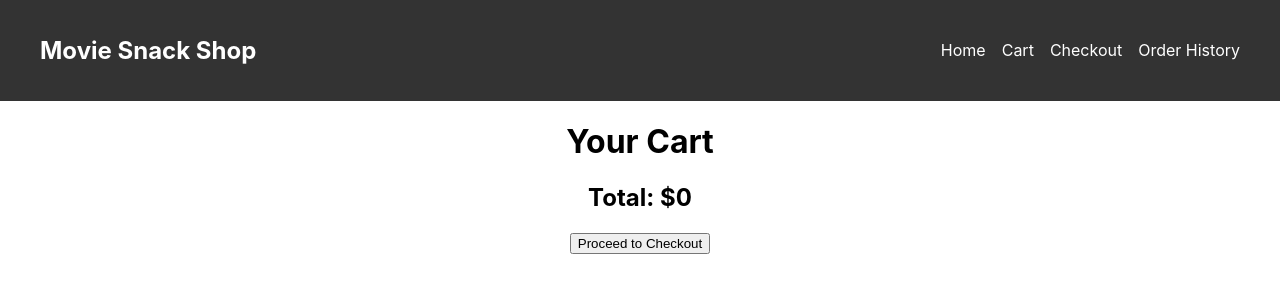
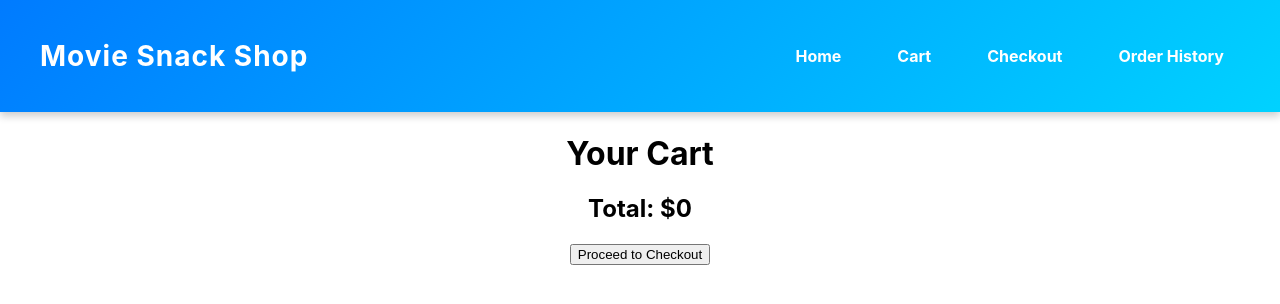
Before and after one commit to Salkaeni/Cineflix-app, a React (Create React App) app in the folder my-movie-snack-shop/: page /cart in a window 1280 px wide. Shown: the top 304 px of the page. Built offline with nearby package versions, Linux system fonts and the light colour scheme.

Commit message:
styled the navbar

```diff
--- a/my-movie-snack-shop/src/App.css
+++ b/my-movie-snack-shop/src/App.css
@@ -2,9 +2,10 @@
   text-align: center;
 }
 .navbar {
-  background: #333;
-  color: white;
+  background: linear-gradient(135deg, #007bff, #00d2ff);
+  color: #fff;
   padding: 1rem;
+  box-shadow: 0 4px 8px rgba(0, 0, 0, 0.2);
 }
 
 .container {
@@ -15,21 +16,42 @@
   align-items: center;
 }
 
+.logo {
+  font-size: 1.75rem;
+  font-weight: bold;
+  letter-spacing: 1px;
+}
 
 .nav-links {
   list-style: none;
   display: flex;
-  gap: 1rem;
+  gap: 1.5rem;
+}
+
+.nav-links li {
+  margin: 0;
 }
 
 .nav-links a {
-  color: white;
+  color: #fff;
   text-decoration: none;
+  padding: 0.5rem 1rem;
+  border-radius: 5px;
+  font-size: 1rem;
+  transition: background-color 0.3s, color 0.3s;
+  font-weight: bold;
 }
 
 .nav-links a:hover {
-  text-decoration: underline;
+  background-color: rgba(255, 255, 255, 0.2);
+  color: #fff;
 }
+
+.nav-links a.active {
+  background-color: rgba(255, 255, 255, 0.4);
+  color: #333;
+}
+
 
 .item {
   border: 1px solid #ddd;
--- a/my-movie-snack-shop/src/Components/Cart.js
+++ b/my-movie-snack-shop/src/Components/Cart.js
@@ -1,8 +1,10 @@
 import React from 'react';
+
 const Cart = ({ cartItems, removeFromCart, checkout }) => {
   const calculateTotal = () => {
     return cartItems.reduce((total, item) => total + item.price * item.quantity, 0);
   };
+
   return (
     <div>
       <h1>Your Cart</h1>
--- a/my-movie-snack-shop/src/Components/Checkout.js
+++ b/my-movie-snack-shop/src/Components/Checkout.js
@@ -1,5 +1,5 @@
 import React from 'react';
-import CheckoutForm from './CheckoutForm'; // Import the CheckoutForm component
+import CheckoutForm from './CheckoutForm'; // Ensure the path is correct
 
 const Checkout = ({ cartItems, total, onPlaceOrder }) => {
   return (
```
